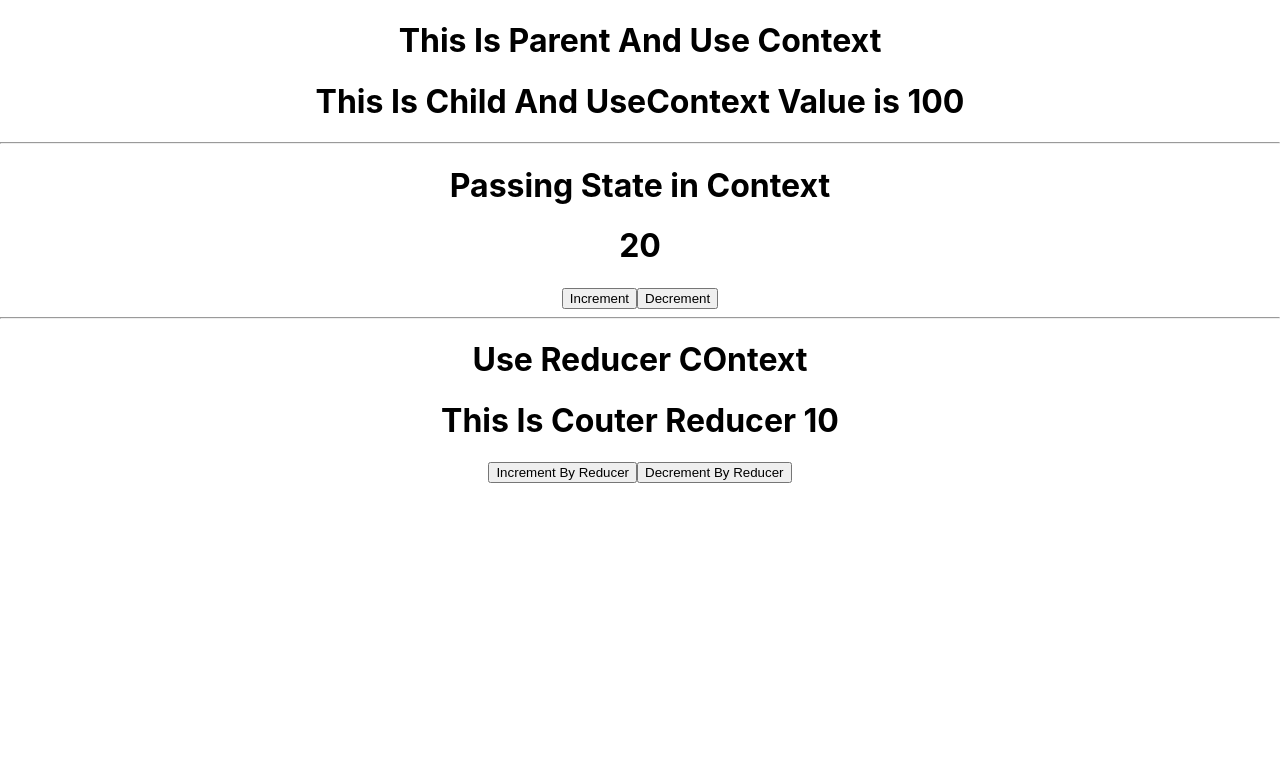
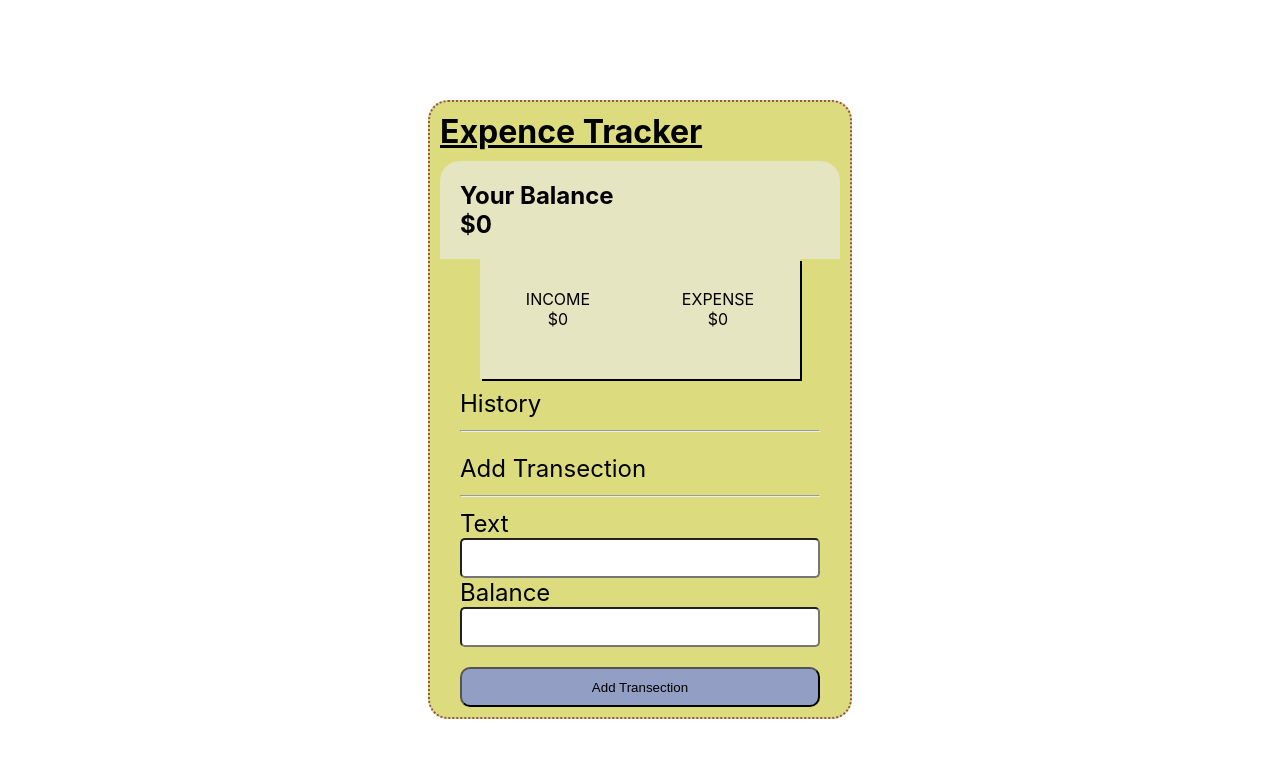
Before and after one commit to AbdulRaqeeb007/Bootcamp, a React (Create React App) app: page / in a window 1280 px wide. Shown: the top 758 px of the page. Built offline with nearby package versions, Linux system fonts and the light colour scheme.

Commit message:
update build_expense tracker

```diff
--- a/src/App.css
+++ b/src/App.css
@@ -1,38 +1,82 @@
-.App {
-  text-align: center;
+.App{
+  width: 400px;
+  min-height: 500px;
+  background-color: rgb(220, 220, 126);
+  margin :0 auto;
+  margin-top:100px;
+  padding: 10px;
+  border-radius: 20px;
+  border: 2px dotted rgb(151, 83, 83);
+
+}
+h1{
+  margin: 0;
+}
+.data{
+  background-color: rgb(229, 229, 194);
+  padding: 20px;
+  margin-top: 10px;
+  box-sizing: border-box;
+  border-radius: 20px 20px 0px 0px;
+  font-weight: bold;
+  font-size: 1.5em;
 }
 
-.App-logo {
-  height: 40vmin;
-  pointer-events: none;
+.transection{
+  display: flex;
+  justify-content: space-around;
+background-color: rgb(229, 229, 194);
+ width: 80%;
+ margin: 0 auto;
+ box-shadow:2px 2px black;
+}
+.transection>div{
+  text-align:  center;
+  padding-top: 30px;
+  box-sizing: border-box;
+  height: 120px;
+  background-color: rgb(229, 229, 194);
+}
+.history{
+  padding-top: 10px;
+  font-size: 1.5em;
+  width: 90%;
+  margin: 0 auto;
+}
+input{
+  width: 100%;
+  margin: 0 auto;
+  /* text-align: ; */
+  font-size: 0.6em;
+  padding: 5px;
+  box-sizing: border-box;
+  outline: none;
+  height: 40px;
+  border-radius: 5px;
+
 }
 
-@media (prefers-reduced-motion: no-preference) {
-  .App-logo {
-    animation: App-logo-spin infinite 20s linear;
-  }
+button{
+  text-align: center;
+  width: 100%;
+  height: 40px;
+  border-radius: 10px;
+  background-color: rgb(146, 158, 196);
+  margin-top: 20px;
+  box-sizing: border-box;
 }
 
-.App-header {
-  background-color: #282c34;
-  min-height: 100vh;
-  display: flex;
-  flex-direction: column;
-  align-items: center;
-  justify-content: center;
-  font-size: calc(10px + 2vmin);
-  color: white;
+button:active{
+  opacity: 0.5;
 }
 
-.App-link {
-  color: #61dafb;
+.show{
+  display: flex;
+  justify-content: space-between;
+  background-color: rgb(229, 229, 194);
+  border-radius: 5px 0px 5px 0px;
+  margin-top: 5px;
+  padding-left: 15px;
+  padding-right: 15px;
+
 }
-
-@keyframes App-logo-spin {
-  from {
-    transform: rotate(0deg);
-  }
-  to {
-    transform: rotate(360deg);
-  }
-}
--- a/src/App.js
+++ b/src/App.js
@@ -3,25 +3,23 @@ import './App.css';
 import Parent from './component/parent';
 import Counter from './component/counter';
 import counter_context from './component/counter _context';
-import { useState } from 'react';
+import { useContext, useState } from 'react';
 import Counter_Reducer from './component/redicercounter';
+import {transContext} from './epence/tranContext';
+import { Child } from './epence/chil';
+import { TransectionProvider } from './epence/tranContext';
+
 function App() {
-  let Counter_state = useState(20)
   return (
+
     <div className="App">
-     <Parent/>
-     <hr/>
-     <h1>Passing State in Context</h1>
-      <counter_context.Provider value={Counter_state}>
-        <Counter/>
-      </counter_context.Provider>
+      <TransectionProvider>
+        <Child/>
+      </TransectionProvider>
 
-      <hr/>
-
-      <h1>Use Reducer COntext</h1>
-      <Counter_Reducer/>
-      </div>
+    </div>
   );
 }
 
+
 export default App;
--- /dev/null
+++ b/src/epence/chil.jsx
@@ -0,0 +1,82 @@
+import React from "react";
+import "../App.css"
+import { useState ,useContext } from "react";
+import {transContext} from "./tranContext"
+export  const Child = ()=>{
+    // let [amount, setamount] = useState({ amount: [1,2], tran: ['a','b'] });
+    let [text, setText] = useState();
+    let [cash, setCash] = useState();
+    let [income , setIncome] = useState(0);
+    let [expense,setExpence] = useState(0) ;
+    let [balance , setBalance] = useState(0);
+    let transections = useContext(transContext);
+    // console.log(transections);
+    let transection = transections.transection
+    let tranF = transections.addTransection;
+    let add =()=>{
+        tranF({
+            amount:parseInt(cash.value),
+            dec :text.value
+        })
+        if(parseInt(cash.value)>0){
+            console.log("income", parseInt(cash.value)+1)
+            setIncome(income+=parseInt(cash.value))
+        }else{
+            setExpence(expense+=parseInt(cash.value))
+
+        }
+        setBalance(income+expense)
+        setText(text.value="")
+        setCash(cash.value="")
+        console.log("transection" , transection)
+        // setamount(amount.amount.push(10))
+        //   setamount(amount.amount.push(cash.target.value))
+        //   setamount(amount.tran.push(text.target.value))
+
+        //   console.log(amount)
+        //    text.target.value =" " ;
+        //    cash.target.value =" "
+        };
+
+    return(
+        <div>
+            <h1>
+        <u>Expence Tracker</u>
+      </h1>
+      <div className='data'>
+        Your Balance <br />
+        ${balance}
+
+      </div>
+      <div className='transection'>
+        <div>
+          INCOME <br /> ${income}
+        </div><div>
+          EXPENSE <br />${-expense}
+        </div>
+      </div>
+
+      <div className='history'>
+        History
+        {
+          transection.map((itm, idx) => {
+            console.log(itm)
+            return (
+              <li key={idx} className='show'>{itm.dec} <span>{itm.amount}</span> </li>
+            )
+          })
+        }
+        <hr />
+      </div>
+      <div className='history'>
+        Add Transection
+        <hr />
+        <label>Text</label> <br />
+        <input name='text' onChange={(e) => { setText(e.target) }} type="text" />
+        <label>Balance</label> <br />
+        <input name='amount' onChange={(e) => { setCash(e.target) }} type="number" />
+        <button onClick={() => { add() }}>Add Transection</button>
+      </div>
+        </div>
+    )
+}
--- /dev/null
+++ b/src/epence/tranContext.jsx
@@ -0,0 +1,32 @@
+import TransReducer from "./tranReducer"
+import { Children, createContext, useReducer } from "react";
+
+let transection =  [
+
+]
+export const transContext = createContext(transection)
+
+export const TransectionProvider =({children})=>{
+
+    let [state , dispatch] = useReducer(TransReducer , transection)
+
+    function addTransection(Obj) {
+        console.log("Obj" , Obj)
+        dispatch({
+            type:"ADD",
+            payload:{
+                amount:Obj.amount,
+                dec: Obj.dec
+            }
+        })
+
+    }
+
+    return (
+        <transContext.Provider value={
+         {transection:state , addTransection}
+        }>
+            {children}
+        </transContext.Provider>
+    )
+}
--- /dev/null
+++ b/src/epence/tranReducer.jsx
@@ -0,0 +1,13 @@
+const TransReducer = (state, action)=>{
+    switch(action.type){
+        case "ADD":{
+            return [...state , action.payload]
+            }
+        default:
+            return state
+    }
+
+
+}
+
+export default TransReducer
```
